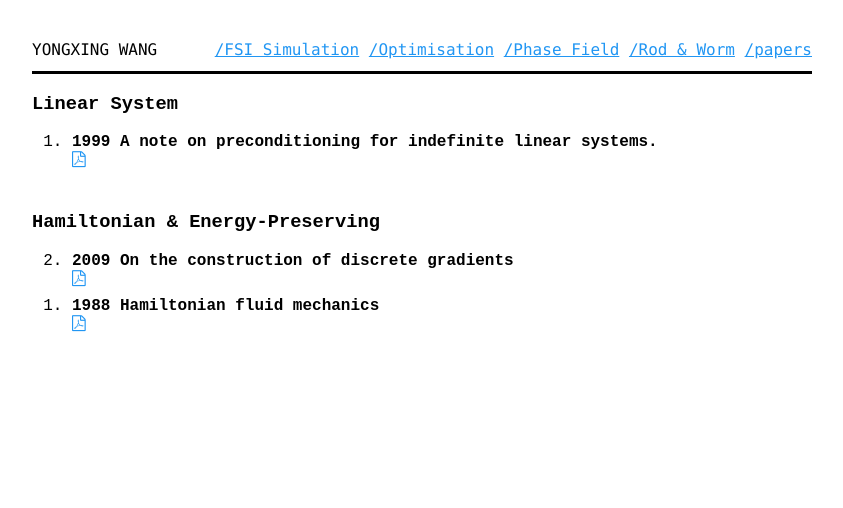
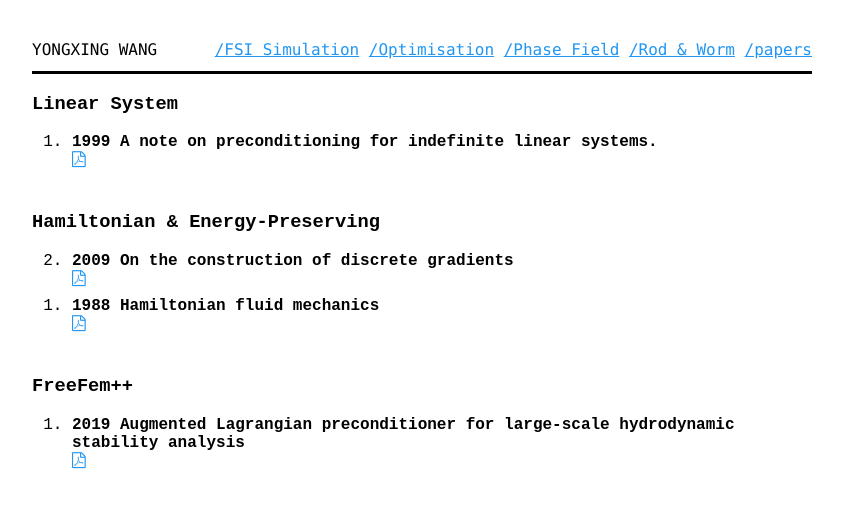
Before and after one commit to yongxingwang/yongxingwang.github.io, a Jekyll site: the page built from publication.html, in a window 1280 px wide. Shown: the top 508 px of the page, without its empty margins (218-1061 px from the left). Built offline with Jekyll 4.4.1, drawn with Linux system fonts in a browser that asks for light colours; some web fonts are replaced.

Commit message:
Update publication.html

```diff
--- a/publication.html
+++ b/publication.html
@@ -38,6 +38,18 @@ title: publication
     </section>
 
 
+    <section>
+        <header>
+        <h1> FreeFem++ </h1>
+        </header>
+        <ol class="pub" reversed>
+            <li>
+                <span class="ptitle">2019 Augmented Lagrangian preconditioner for large-scale hydrodynamic stability analysis</span>
+                <a href="assets/pdf/2019LinearStabilityAnalysis.pdf"><i class="icon-file-pdf-o" aria-hidden="true"><span class="sr">PDF</span></i></a></span>
+            </li>
+
+        </ol>
+    </section>
 
 
 <!--
```
